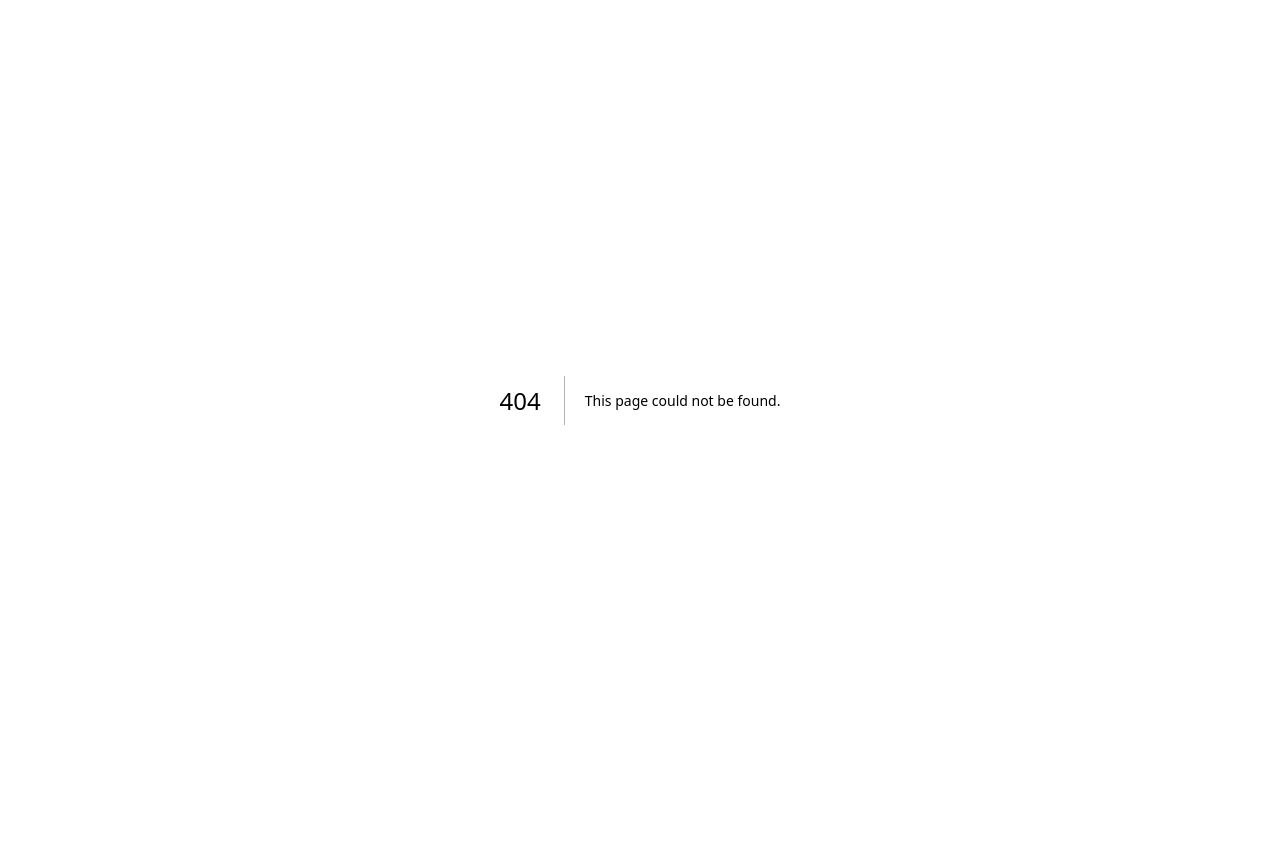
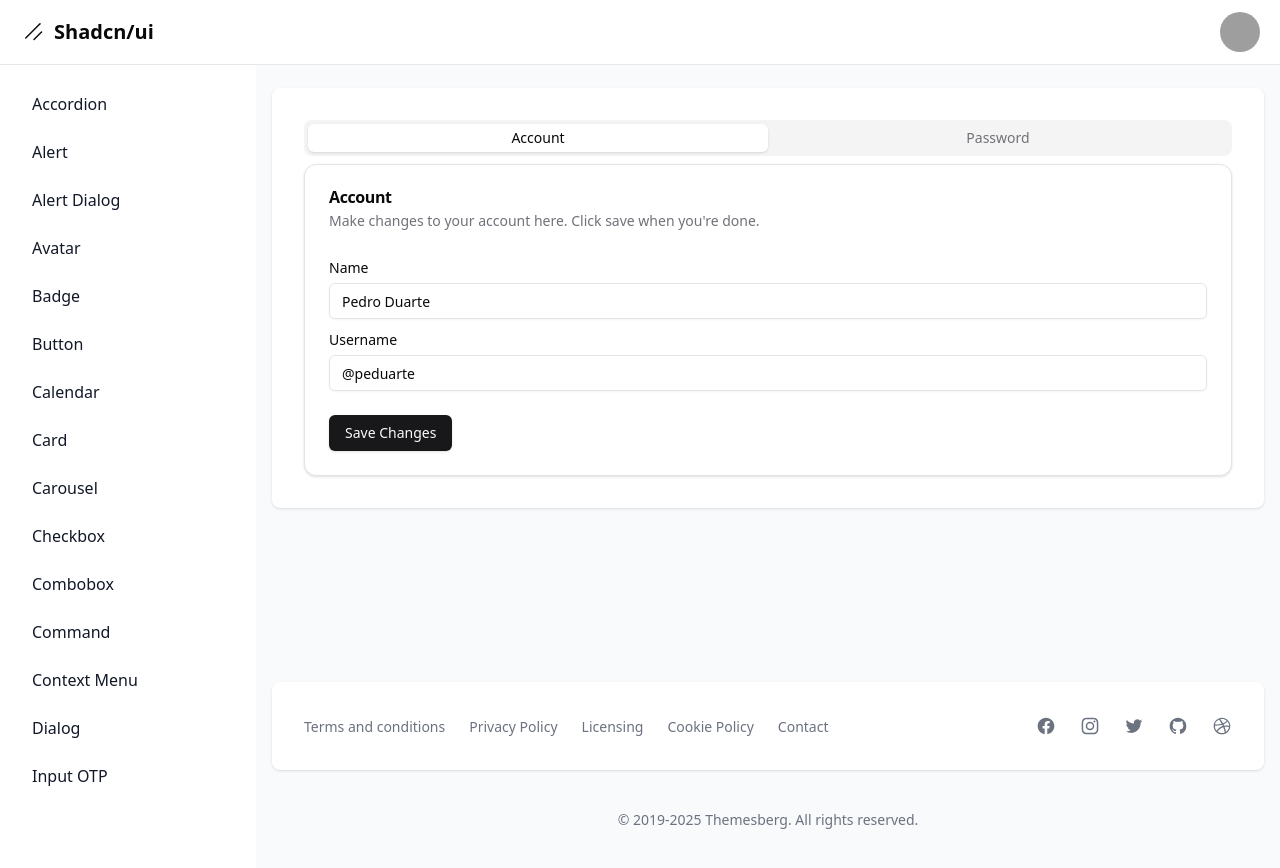
Before and after one commit to michaelrondon27/shadcn-ui, a Next.js app: page /dashboard/tabs in a window 1280 px wide. Before the commit this address had no page. Before the commit the page ends 800 px from the top, so only its background shows below. Built offline with nearby package versions, Linux system fonts and the light colour scheme; grey boxes are pictures that could not be loaded.

Commit message:
37. Tabs

```diff
--- a/package.json
+++ b/package.json
@@ -21,6 +21,7 @@
         "@radix-ui/react-progress": "^1.1.1",
         "@radix-ui/react-slider": "^1.2.2",
         "@radix-ui/react-slot": "^1.1.1",
+        "@radix-ui/react-tabs": "^1.1.2",
         "@radix-ui/react-toast": "^1.2.4",
         "@radix-ui/react-visually-hidden": "^1.1.1",
         "class-variance-authority": "^0.7.1",
--- a/src/app/dashboard/layout.tsx
+++ b/src/app/dashboard/layout.tsx
@@ -24,6 +24,7 @@
     { name: "skeleton", href: "skeleton" },
     { name: "slider", href: "slider" },
     { name: "sooner", href: "sooner" },
+    { name: "tabs", href: "tabs" },
     { name: "toast", href: "toast" }
 ];
 
--- /dev/null
+++ b/src/app/dashboard/tabs/page.tsx
@@ -0,0 +1,78 @@
+import { Button } from "@/components/ui/button";
+import { Card, CardContent, CardDescription, CardFooter, CardHeader, CardTitle } from "@/components/ui/card";
+import { Input } from "@/components/ui/input";
+import { Label } from "@/components/ui/label";
+import { Tabs, TabsContent, TabsList, TabsTrigger } from "@/components/ui/tabs";
+
+export default function Page() {
+    return (
+        <div>
+            <Tabs defaultValue="account" className="w-full">
+                <TabsList className="grid w-full grid-cols-2">
+                    <TabsTrigger value="account">Account</TabsTrigger>
+
+                    <TabsTrigger value="password">Password</TabsTrigger>
+                </TabsList>
+
+                <TabsContent value="account">
+                    <Card>
+                        <CardHeader>
+                            <CardTitle>Account</CardTitle>
+
+                            <CardDescription>
+                                Make changes to your account here. Click save when you're done.
+                            </CardDescription>
+                        </CardHeader>
+
+                        <CardContent className="space-y-2">
+                            <div className="space-y-1">
+                                <Label htmlFor="name">Name</Label>
+
+                                <Input id="name" defaultValue="Pedro Duarte" />
+                            </div>
+
+                            <div className="space-y-1">
+                                <Label htmlFor="username">Username</Label>
+                                <Input id="username" defaultValue="@peduarte" />
+                            </div>
+                        </CardContent>
+
+                        <CardFooter>
+                            <Button>Save changes</Button>
+                        </CardFooter>
+                    </Card>
+                </TabsContent>
+
+                <TabsContent value="password">
+                    <Card>
+                        <CardHeader>
+                            <CardTitle>Password</CardTitle>
+
+                            <CardDescription>
+                                Change your password here. After saving, you'll be logged out.
+                            </CardDescription>
+                        </CardHeader>
+
+                        <CardContent className="space-y-2">
+                            <div className="space-y-1">
+                                <Label htmlFor="current">Current password</Label>
+
+                                <Input id="current" type="password" />
+                            </div>
+
+                            <div className="space-y-1">
+                                <Label htmlFor="new">New password</Label>
+
+                                <Input id="new" type="password" />
+                            </div>
+                        </CardContent>
+
+                        <CardFooter>
+                            <Button>Save password</Button>
+                        </CardFooter>
+                    </Card>
+                </TabsContent>
+            </Tabs>
+        </div>
+    );
+}
--- /dev/null
+++ b/src/components/ui/tabs.tsx
@@ -0,0 +1,55 @@
+"use client"
+
+import * as React from "react"
+import * as TabsPrimitive from "@radix-ui/react-tabs"
+
+import { cn } from "@/lib/utils"
+
+const Tabs = TabsPrimitive.Root
+
+const TabsList = React.forwardRef<
+    React.ElementRef<typeof TabsPrimitive.List>,
+    React.ComponentPropsWithoutRef<typeof TabsPrimitive.List>
+>(({ className, ...props }, ref) => (
+    <TabsPrimitive.List
+        ref={ref}
+        className={cn(
+            "inline-flex h-9 items-center justify-center rounded-lg bg-muted p-1 text-muted-foreground",
+            className
+        )}
+        {...props}
+    />
+))
+TabsList.displayName = TabsPrimitive.List.displayName
+
+const TabsTrigger = React.forwardRef<
+    React.ElementRef<typeof TabsPrimitive.Trigger>,
+    React.ComponentPropsWithoutRef<typeof TabsPrimitive.Trigger>
+>(({ className, ...props }, ref) => (
+    <TabsPrimitive.Trigger
+        ref={ref}
+        className={cn(
+            "inline-flex items-center justify-center whitespace-nowrap rounded-md px-3 py-1 text-sm font-medium ring-offset-background transition-all focus-visible:outline-none focus-visible:ring-2 focus-visible:ring-ring focus-visible:ring-offset-2 disabled:pointer-events-none disabled:opacity-50 data-[state=active]:bg-background data-[state=active]:text-foreground data-[state=active]:shadow",
+            className
+        )}
+        {...props}
+    />
+))
+TabsTrigger.displayName = TabsPrimitive.Trigger.displayName
+
+const TabsContent = React.forwardRef<
+    React.ElementRef<typeof TabsPrimitive.Content>,
+    React.ComponentPropsWithoutRef<typeof TabsPrimitive.Content>
+>(({ className, ...props }, ref) => (
+    <TabsPrimitive.Content
+        ref={ref}
+        className={cn(
+            "mt-2 ring-offset-background focus-visible:outline-none focus-visible:ring-2 focus-visible:ring-ring focus-visible:ring-offset-2",
+            className
+        )}
+        {...props}
+    />
+))
+TabsContent.displayName = TabsPrimitive.Content.displayName
+
+export { Tabs, TabsList, TabsTrigger, TabsContent }
```
Also changed, not shown: 1 other file (tests, documents, lock files or other folders).
